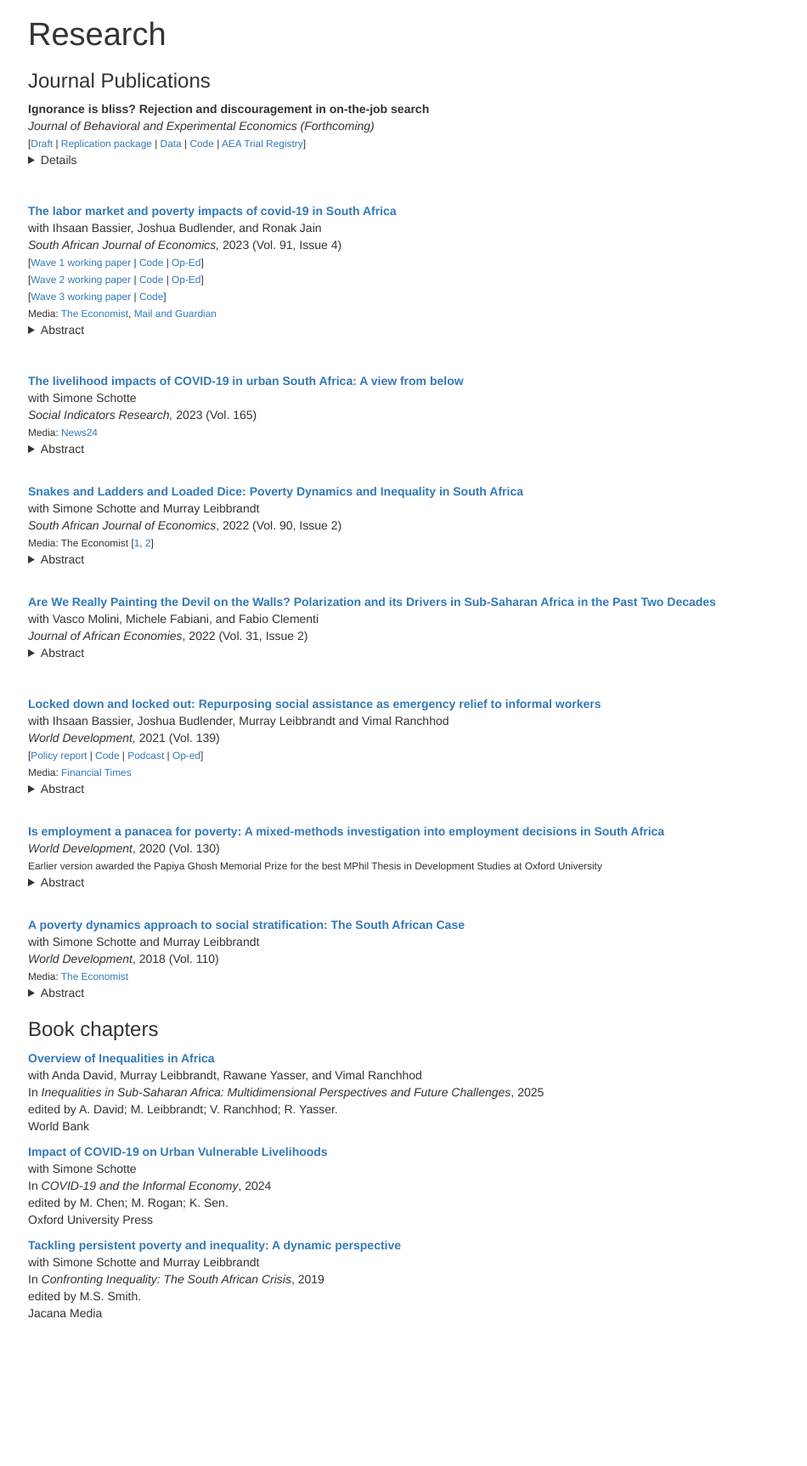
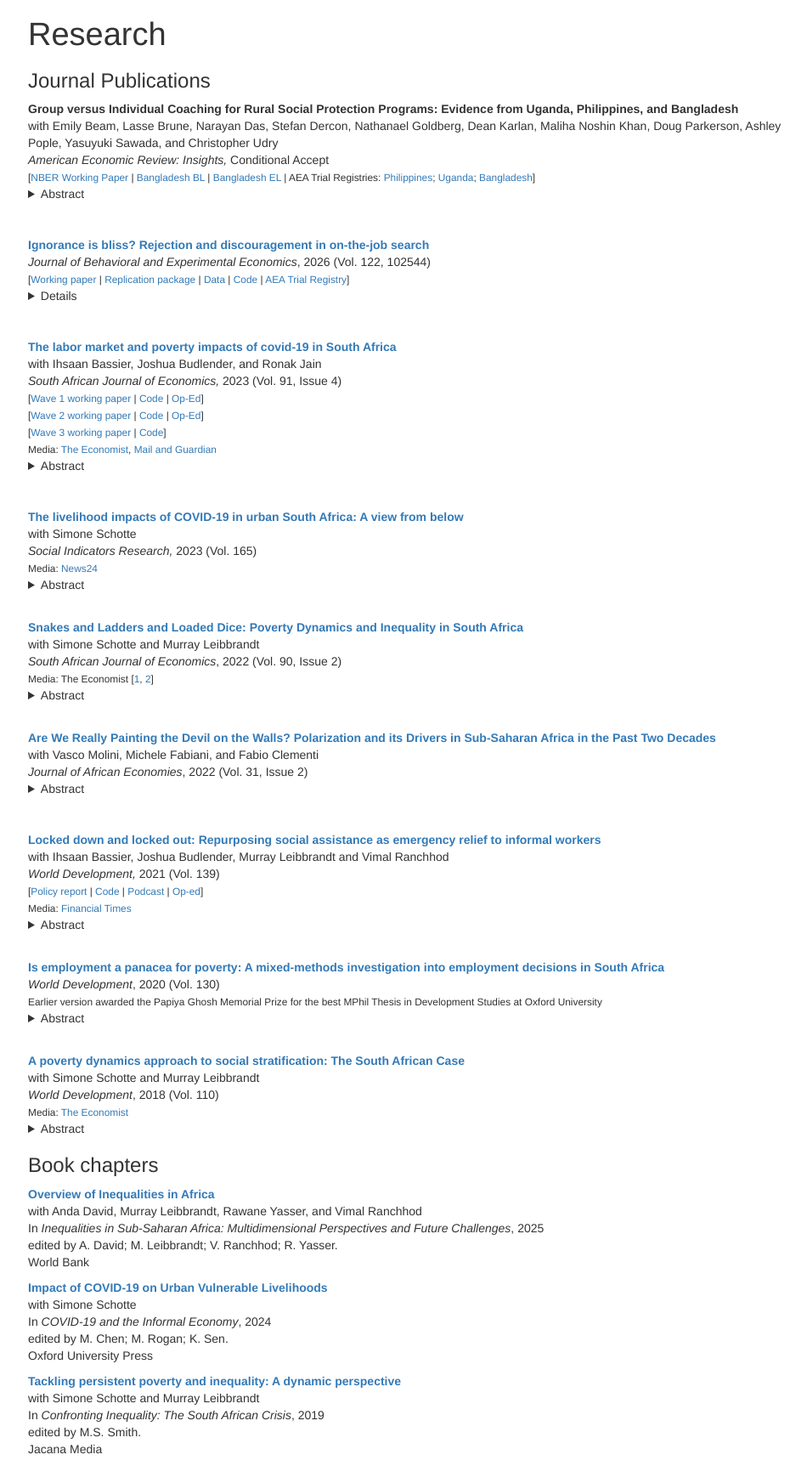
Before and after one commit to roccozizzamia/roccozizzamia.github.io, a Jekyll site: the page _pages/publications.html, which Jekyll copies as it is, in a window 1280 px wide. Shown: the whole page at 85% size, without its empty margins (152-1102 px from the left). Built offline with Jekyll 4.4.1, drawn with Linux system fonts in a browser that asks for light colours; before the commit the page ends 1565 px from its top, so only the background shows below that.

Commit message:
publications update

```diff
--- a/_pages/publications.html
+++ b/_pages/publications.html
@@ -357,13 +357,45 @@ display: none;
 <h3>Journal Publications</h3>
 <p>
 </p>
-<strong>Ignorance is bliss? Rejection and discouragement in on-the-job
-search</strong><br />
-<em>Journal of Behavioral and Experimental Economics
-(Forthcoming)</em><br />
-<small> [<a href="https://ora.ox.ac.uk/objects/uuid:64531bf5-bd53-4dbc-917d-da9ae5294a29/files/s7d278w387">Draft</a>
-| <a href="/files/otree_search_rej_game.zip">Replication package</a> |
-<a href="/files/data.zip">Data</a> | <a href="/_pages/_assets/dofiles.zip">Code</a> | <a href="https://www.socialscienceregistry.org/trials/9802">AEA Trial
+<strong>Group versus Individual Coaching for Rural Social Protection
+Programs: Evidence from Uganda, Philippines, and
+Bangladesh</strong><br />
+with Emily Beam, Lasse Brune, Narayan Das, Stefan Dercon, Nathanael
+Goldberg, Dean Karlan, Maliha Noshin Khan, Doug Parkerson, Ashley Pople,
+Yasuyuki Sawada, and Christopher Udry<br />
+<em>American Economic Review: Insights,</em> Conditional Accept<br />
+<small> [<a href="https://doi.org/10.3386/w34309">NBER Working Paper</a>
+| <a href="/files/BD_BL.docx">Bangladesh BL</a> | <a href="/files/BD_EL.docx">Bangladesh EL</a> | AEA Trial Registries: <a href="https://www.socialscienceregistry.org/trials/4658">Philippines</a>;
+<a href="https://www.socialscienceregistry.org/trials/4080">Uganda</a>;
+<a href="https://www.socialscienceregistry.org/trials/9618">Bangladesh</a>]
+</small>
+<details>
+<summary>
+Abstract
+</summary>
+Multifaceted social protection programs in low-income countries often
+include both capital grants and informational and behavioral support on
+the premise that households face simultaneous and multiple frictions. To
+tackle informational and behavioral constraints, programs typically
+deploy either individual or group coaching visits from field agents. The
+relative efficacy of individual versus group coaching could provide
+insights into the underlying mechanism through which information and
+behavioral support change household decisions. However, in three similar
+randomized evaluations in Uganda, the Philippines, and Bangladesh, we
+find no differences in efficacy. Given its 15–20% lower costs, group
+coaching is more cost-effective.
+</details>
+<p>
+</p>
+<p><br></p>
+<a href="https://www.sciencedirect.com/science/article/pii/S2214804326000352"><strong>Ignorance
+is bliss? Rejection and discouragement in on-the-job
+search</strong></a><br />
+<em>Journal of Behavioral and Experimental Economics</em>, 2026 (Vol.
+122, 102544)  <br />
+<small> [<a href="https://ora.ox.ac.uk/objects/uuid:64531bf5-bd53-4dbc-917d-da9ae5294a29/files/s7d278w387">Working
+paper</a> | <a href="/files/otree_search_rej_game.zip">Replication
+package</a> | <a href="/files/data.zip">Data</a> | <a href="/_pages/_assets/dofiles.zip">Code</a> | <a href="https://www.socialscienceregistry.org/trials/9802">AEA Trial
 Registry</a>] </small>
 <details>
 <summary>
```
Also changed, not shown: _pages/publications.md (+3 -3 lines), 1 other file.
